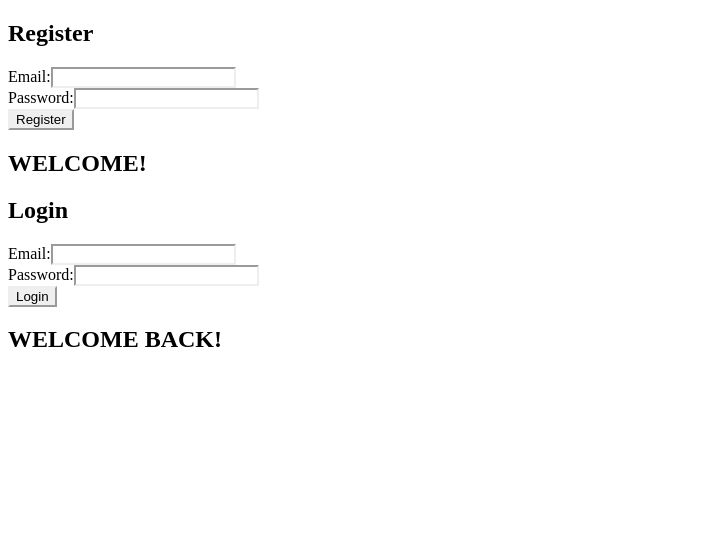
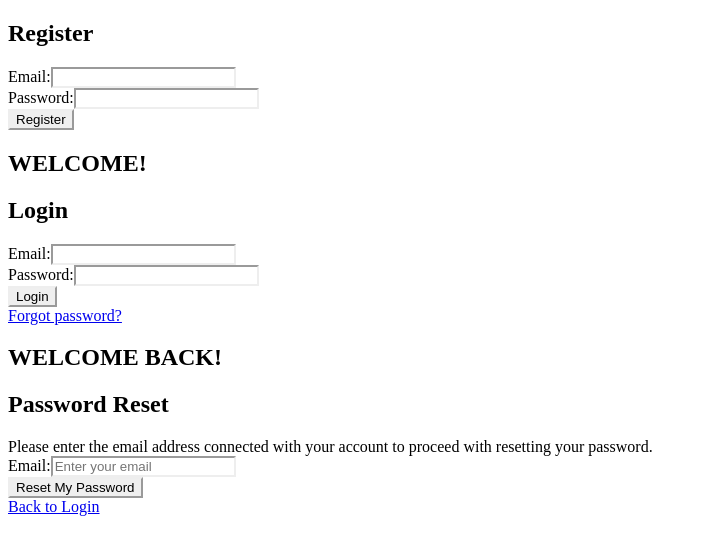
Before and after one commit to srabm/SOEN343-VeloCity, a Vue app in the folder my-app/velocity/: page / in a window 1280 px wide. Shown: the top 554 px of the page, without its empty margins (0-707 px from the left). Built offline with nearby package versions, Linux system fonts and the light colour scheme; no server answers.

Commit message:
VELO-9: Added password reset component

```diff
--- a/my-app/velocity/src/App.vue
+++ b/my-app/velocity/src/App.vue
@@ -1,11 +1,13 @@
 <script setup>
 import Register from './components/register.vue'
 import Login from './components/login.vue'
+import PasswordRecovery from './components/passwordRecovery.vue'
 </script>
 
 <template>
   <Register msg="Vite + Vue" />
   <Login msg="Vite + Vue" />
+  <PasswordRecovery msg="Vite + Vue" />
 </template>
 
 <style scoped>
--- a/my-app/velocity/src/components/login.vue
+++ b/my-app/velocity/src/components/login.vue
@@ -30,6 +30,11 @@ const handleLogin = async () => {
             </div>
             <button type="submit">Login</button>
         </form>
+
+        <div class="forgot-password">
+            <a href="/password-recovery">Forgot password?</a>
+        </div>
+
         <h2>WELCOME BACK!</h2>
     </div>
 </template>
--- /dev/null
+++ b/my-app/velocity/src/components/passwordRecovery.vue
@@ -0,0 +1,42 @@
+<script setup>
+import { ref } from 'vue'
+import { resetPassword } from '../../firebaseAuth.js'
+
+const email = ref('')
+
+const handleResetPassword = async () => {
+  const emailEntered = email.value || window.prompt('Enter your email to receive password reset link:')
+  if (!emailEntered) {
+    alert('No email provided.')
+    return
+  }
+  try {
+    await resetPassword(emailEntered)
+    alert('Password reset email sent. Check your inbox.')
+  } catch (error) {
+    alert(`Password reset failed: ${error.message}`)
+  }
+}
+</script>
+
+<template>
+    <div class="login-container">
+        <h2>Password Reset</h2>
+
+        <div>
+            Please enter the email address connected with your account to proceed with resetting your password.
+        </div>
+
+        <div class="input-group">
+            <label for="email">Email:</label>
+            <input v-model="email" type="email" id="email" placeholder="Enter your email" />
+        </div>
+        <button @click="handleResetPassword">Reset My Password</button>
+
+        <div class="back-to-login">
+            <a href="/login">Back to Login</a>
+        </div>
+    </div>
+</template>
+
+<style scoped></style>
```
